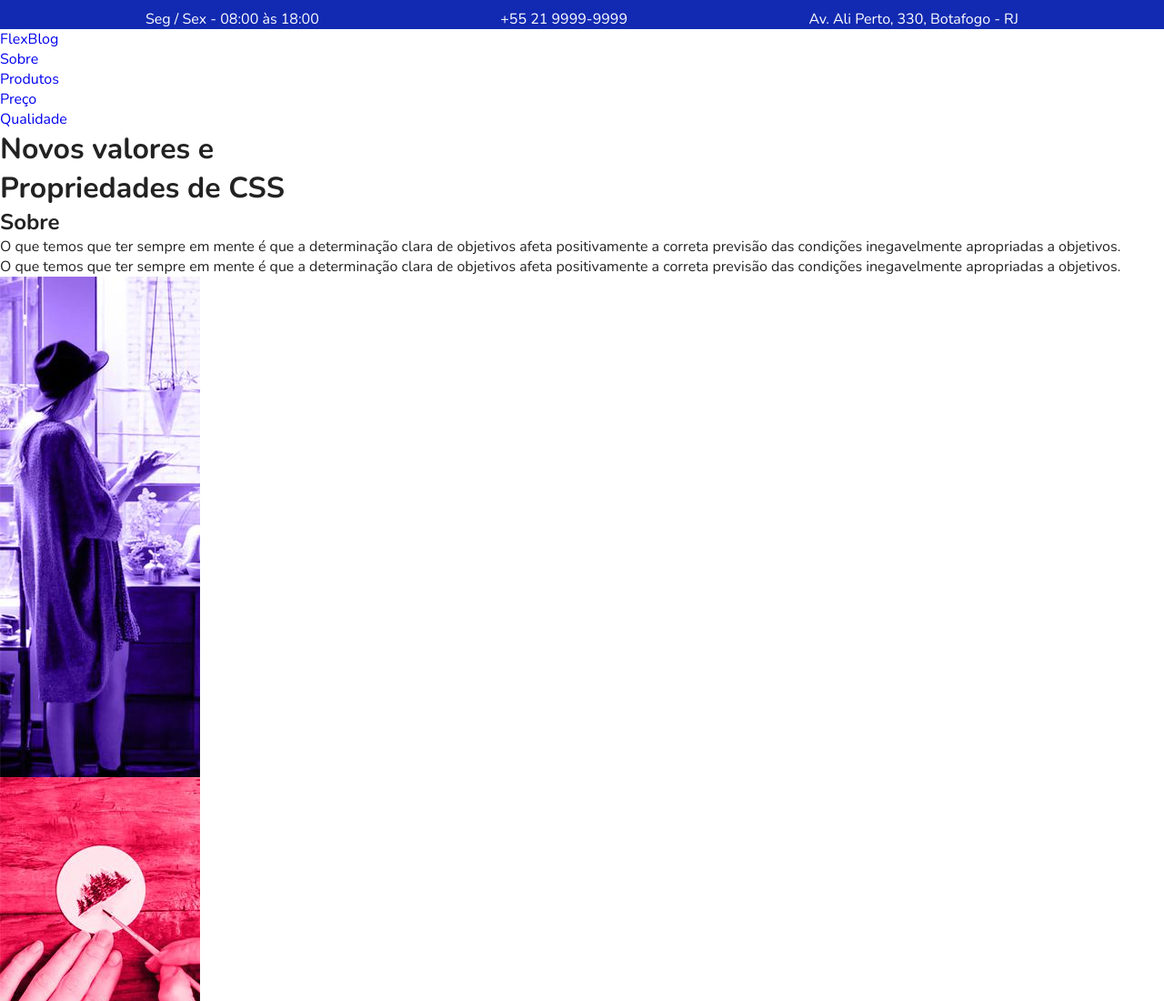
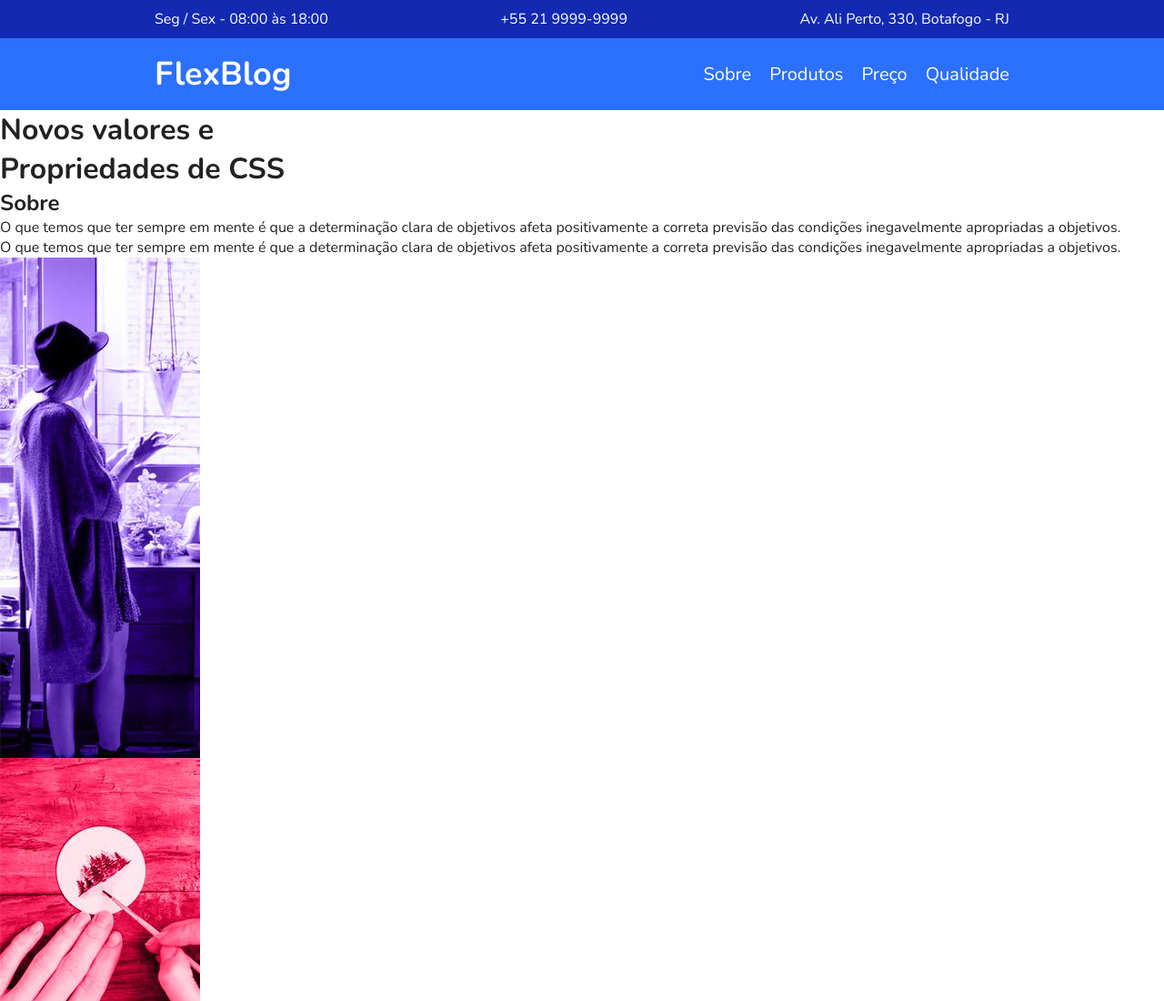
Before and after one commit to MiguelOCoelho/projeto-FlexBlog-Origamid, a plain HTML site: page index.html in a window 1280 px wide. Shown: the top 1100 px of the page at 91% size. Drawn offline with nearby package versions, Linux system fonts and the light colour scheme.

Commit message:
secao menu concluida

```diff
--- a/index.html
+++ b/index.html
@@ -25,7 +25,7 @@
             <div class="menu-logo">
                <a href="#">FlexBlog</a>
             </div>
-            <nav>
+            <nav class="menu-nav">
                <ul>
                   <li><a href="#sobre">Sobre</a></li>
                   <li><a href="#produtos">Produtos</a></li>
--- a/style.css
+++ b/style.css
@@ -47,8 +47,53 @@
   padding-top: 10px;
 }
 
-
+.superinfo p,
+.superinfo a {
+  margin: 0 10px 10px 10px;
+}
 
 .superinfo a {
   color: #ffffff;
 }
+
+/* Menu */
+
+.menu-bg {
+  background: #2c70ff;
+}
+
+.menu {
+  max-width: 960px;
+  margin: 0 auto;
+  padding: 15px 0;
+  display: flex;
+  flex-wrap: wrap;
+  justify-content: space-between;
+  align-items: center;
+}
+
+.menu a {
+  color: #ffffff;
+}
+
+.menu-logo a {
+  font-size: 2.25em;
+  font-weight: bold;
+  margin: 0 10px;
+}
+
+.menu-nav ul {
+  display: flex;
+  flex-wrap: wrap;
+}
+
+.menu-nav a {
+  font-size: 1.25em;
+  display: block;
+  padding: 10px;
+  transition: 0.3s;
+}
+
+.menu-nav a:hover {
+  color: #122ab2;
+}
```
